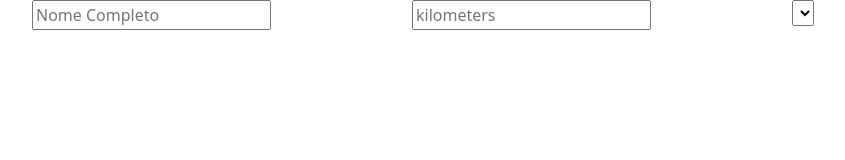
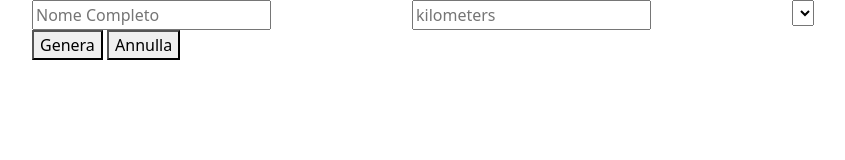
Before and after one commit to davide-delgiudice/js-biglietto-treno-form, a plain HTML site: page index.html in a window 1280 px wide. Shown: the whole page, without its empty margins (50-895 px from the left). Drawn offline with nearby package versions, Linux system fonts and the light colour scheme; files that its build step writes are made by us from their sources.

Commit message:
[UPD] add buttons for "genera" and "annulla"

```diff
--- a/index.html
+++ b/index.html
@@ -31,6 +31,12 @@
                     </form>
                 </div>
             </div>
+            <div class="row">
+                <div class="col">
+                    <button>Genera</button>
+                    <button>Annulla</button>
+                </div>
+            </div>
         </div>
     </main>
 
```
